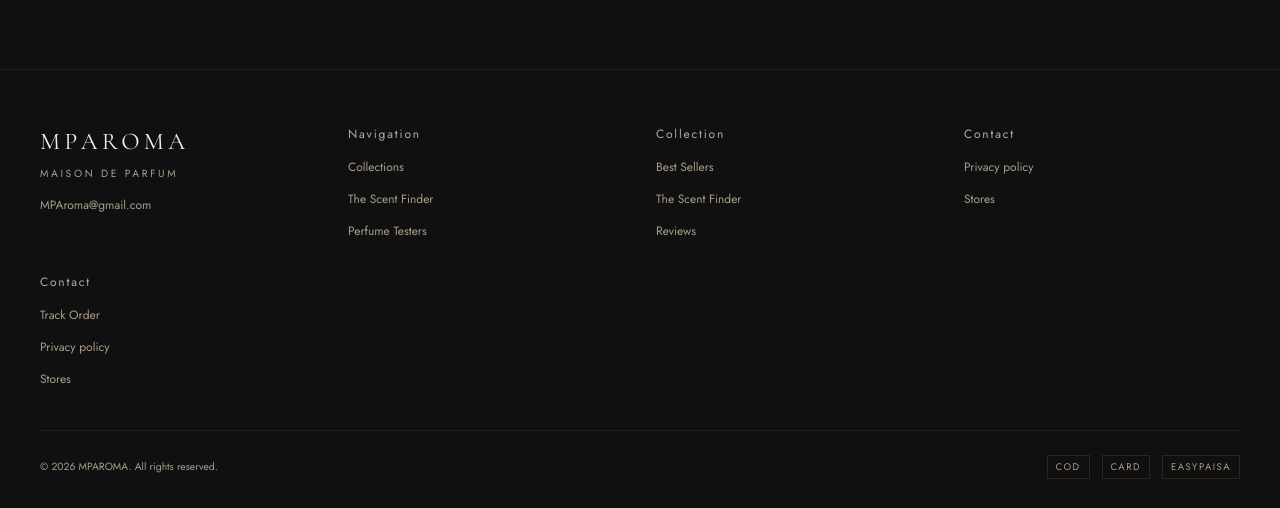
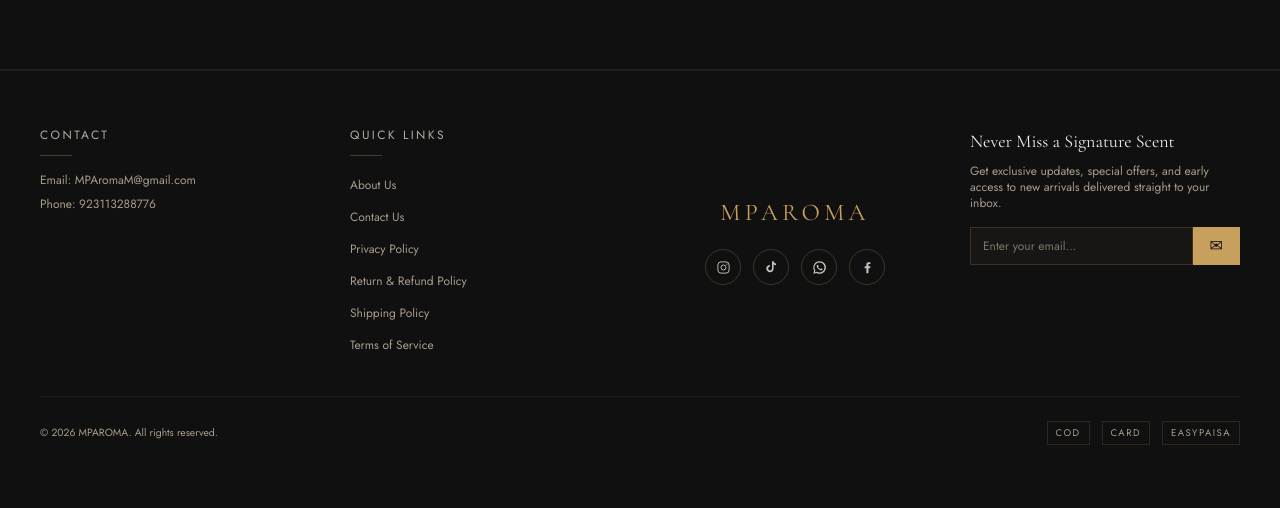
Before and after one commit to Waqar-Ahmed-online/MP-AROMA, a Next.js app: page / in a window 1280 px wide. Shown: the part 3897-4405 px from the top of the page. After the commit the page ends 4374 px from the top, so only its background shows below. Built offline with nearby package versions, Linux system fonts and the light colour scheme; no server answers; the database is empty.

Commit message:
updated fotter

```diff
--- a/app/api/newsletter/route.ts
+++ b/app/api/newsletter/route.ts
@@ -1,6 +1,6 @@
 import { NextResponse } from "next/server";
 import { getDb } from "@/lib/mongodb";
-
+import { sendNewsletterAdminEmail } from "@/lib/mail";
 export async function POST(req: Request) {
   const { email } = await req.json();
 
@@ -17,6 +17,9 @@
         { $setOnInsert: { email, subscribedAt: new Date() } },
         { upsert: true }
       );
+      sendNewsletterAdminEmail(email).catch((e) =>
+  console.error("Newsletter admin email failed:", e)
+);
     return NextResponse.json({ ok: true });
   } catch (err) {
     console.error("Newsletter signup failed:", err);
--- a/app/layout.tsx
+++ b/app/layout.tsx
@@ -22,6 +22,20 @@
   title: "MPAROMA | Maison De Parfum",
   description:
     "A signature written in scent — discover MPAROMA's luxury fragrance collection, crafted for every moment.",
+  metadataBase: new URL("https://mp-aroma.vercel.app"),
+  openGraph: {
+    title: "MPAROMA | Maison De Parfum",
+    description:
+      "A signature written in scent — discover MPAROMA's luxury fragrance collection, crafted for every moment.",
+    images: [
+      {
+        url: "/images/og-image.jpg",
+        width: 1200,
+        height: 630,
+        alt: "MPAROMA",
+      },
+    ],
+  },
 };
 
 export default function RootLayout({
--- a/components/Footer.tsx
+++ b/components/Footer.tsx
@@ -1,63 +1,43 @@
 import Link from "next/link";
-
-const columns = [
-  {
-    title: "Navigation",
-    links: [
-      { label: "Collections", href: "/collection" },
-      { label: "The Scent Finder", href: "/scent-finder" },
-     { label: "Perfume Testers", href: "/perfume-testers" },
-    ],
-  },
-  {
-    title: "Collection",
-    links: [
-      { label: "Best Sellers", href: "/best-sellers" },
-      { label: "The Scent Finder", href: "/scent-finder" },
-      { label: "Reviews", href: "/reviews" },
-    ],
-  },
-  {
-    title: "Contact",
-    links: [
-      { label: "Privacy policy", href: "/privacy" },
-      { label: "Stores", href: "/stores" },
-    ],
-  },
-  {
-  title: "Contact",
-  links: [
-    { label: "Track Order", href: "/track-order" }, // <-- yeh line add karni hai
-    { label: "Privacy policy", href: "/privacy" },
-    { label: "Stores", href: "/stores" },
-  ],
-},
+import { INSTAGRAM_URL, TIKTOK_URL, FACEBOOK_URL, CONTACT_EMAIL, CONTACT_PHONE } from "@/lib/socials";
+import { WHATSAPP_NUMBER } from "@/lib/whatsapp";
+import { FooterNewsletter } from "@/components/FooterNewsletter";
+const quickLinks = [
+  { label: "About Us", href: "/about" },
+  { label: "Contact Us", href: "/contact" },
+  { label: "Privacy Policy", href: "/privacy" },
+  { label: "Return & Refund Policy", href: "/return-refund" },
+  { label: "Shipping Policy", href: "/shipping" },
+  { label: "Terms of Service", href: "/terms" },
 ];
 
 export default function Footer() {
   return (
-    <footer className="bg-ink pb-8 pt-14">
+    <footer className="border-t border-gold/10 bg-ink pb-8 pt-14">
       <div className="mx-auto max-w-content px-5 md:px-10">
-        <div className="grid grid-cols-2 gap-8 sm:grid-cols-4">
-          <div className="col-span-2 sm:col-span-1">
-            <span className="font-display text-2xl tracking-[0.18em] text-parchment">
-              MPAROMA
-            </span>
-            <p className="mt-2 text-[0.65rem] tracking-[0.25em] text-smoke">
-              MAISON DE PARFUM
+        <div className="grid grid-cols-2 gap-10 lg:grid-cols-4">
+          {/* CONTACT */}
+          <div>
+            <h3 className="text-xs tracking-[0.2em] text-parchment/70">
+              CONTACT
+            </h3>
+            <div className="mt-3 h-px w-8 bg-gold/30" />
+            <p className="mt-4 text-xs text-smoke">
+              Email: {CONTACT_EMAIL}
             </p>
-            <p className="mt-4 text-xs text-smoke">
-              MPAroma@gmail.com
+            <p className="mt-2 text-xs text-smoke">
+              Phone: {CONTACT_PHONE}
             </p>
           </div>
 
-          {columns.map((col) => (
-            <div key={col.title}>
-              <h3 className="text-xs tracking-[0.15em] text-parchment/70">
-                {col.title}
+          {/* QUICK LINKS */}
+          <div>
+            <h3 className="text-xs tracking-[0.2em] text-parchment/70">
+              QUICK LINKS
             </h3>
-              <ul className="mt-3 flex flex-col gap-2">
-                {col.links.map((link) => (
+            <div className="mt-3 h-px w-8 bg-gold/30" />
+            <ul className="mt-4 flex flex-col gap-2">
+              {quickLinks.map((link) => (
                 <li key={link.href}>
                   <Link
                     href={link.href}
@@ -69,7 +49,32 @@
               ))}
             </ul>
           </div>
-          ))}
+
+          {/* LOGO + SOCIAL ICONS */}
+          <div className="col-span-2 flex flex-col items-center justify-center lg:col-span-1">
+            <span className="font-display text-2xl tracking-[0.18em] text-gold">
+              MPAROMA
+            </span>
+            <div className="mt-5 flex gap-3">
+              <SocialIcon  href={INSTAGRAM_URL} label="Instagram">
+                <InstagramIcon />
+              </SocialIcon>
+              <SocialIcon href={TIKTOK_URL} label="TikTok">
+                <TikTokIcon />
+              </SocialIcon>
+              <SocialIcon href={`https://wa.me/${WHATSAPP_NUMBER}`} label="WhatsApp">
+                <WhatsAppIcon />
+              </SocialIcon>
+              <SocialIcon href={FACEBOOK_URL} label="Facebook">
+                <FacebookIcon />
+              </SocialIcon>
+            </div>
+          </div>
+
+          {/* NEWSLETTER */}
+          <div className="col-span-2 lg:col-span-1">
+            <FooterNewsletter />
+          </div>
         </div>
 
         <div className="mt-10 flex flex-col items-center justify-between gap-4 border-t border-gold/10 pt-6 sm:flex-row">
@@ -86,3 +91,59 @@
     </footer>
   );
 }
+
+function SocialIcon({
+  href,
+  label,
+  children,
+}: {
+  href: string;
+  label: string;
+  children: React.ReactNode;
+}) {
+  return (
+
+    <a  href={href}
+      target="_blank"
+      rel="noopener noreferrer"
+      aria-label={label}
+      className="flex h-9 w-9 items-center justify-center rounded-full border border-gold/25 text-parchment/80 transition-colors hover:border-gold hover:text-gold"
+    >
+      {children}
+    </a>
+  );
+}
+
+function InstagramIcon() {
+  return (
+    <svg width="15" height="15" viewBox="0 0 24 24" fill="none" stroke="currentColor" strokeWidth="1.5">
+      <rect x="3" y="3" width="18" height="18" rx="5" />
+      <circle cx="12" cy="12" r="4" />
+      <circle cx="17.5" cy="6.5" r="1" fill="currentColor" stroke="none" />
+    </svg>
+  );
+}
+
+function TikTokIcon() {
+  return (
+    <svg width="14" height="14" viewBox="0 0 24 24" fill="currentColor">
+      <path d="M16.5 2c.3 2.1 1.7 3.6 4 3.8v3.1c-1.4.1-2.7-.3-4-1.1v6.8c0 3.5-2.8 6.4-6.3 6.4S3.9 17.9 3.9 14.6c0-3.4 2.6-6.1 6-6.4v3.2c-1.6.2-2.8 1.5-2.8 3.2 0 1.8 1.5 3.2 3.3 3.2s3.3-1.4 3.3-3.2V2h2.8Z" />
+    </svg>
+  );
+}
+
+function WhatsAppIcon() {
+  return (
+    <svg width="15" height="15" viewBox="0 0 24 24" fill="currentColor">
+      <path d="M12 2a10 10 0 0 0-8.6 15L2 22l5.2-1.4A10 10 0 1 0 12 2Zm0 18a8 8 0 0 1-4.1-1.1l-.3-.2-3 .8.8-2.9-.2-.3A8 8 0 1 1 12 20Zm4.4-5.9c-.2-.1-1.4-.7-1.6-.8-.2-.1-.4-.1-.5.1-.2.2-.6.8-.7.9-.1.2-.3.2-.5.1-.2-.1-1-.4-1.9-1.2-.7-.6-1.2-1.4-1.3-1.6-.1-.2 0-.4.1-.5l.4-.4c.1-.1.2-.2.2-.4s0-.3 0-.4c0-.1-.5-1.3-.7-1.7-.2-.5-.4-.4-.5-.4h-.5c-.2 0-.4.1-.6.3-.2.2-.8.8-.8 1.9s.8 2.2.9 2.4c.1.2 1.6 2.5 4 3.5.6.2 1 .4 1.3.5.6.2 1 .1 1.4-.1.4-.2 1.4-.6 1.6-1.1.2-.5.2-.9.1-1Z" />
+    </svg>
+  );
+}
+
+function FacebookIcon() {
+  return (
+    <svg width="15" height="15" viewBox="0 0 24 24" fill="currentColor">
+      <path d="M13.5 21v-8h2.7l.4-3.1h-3.1V8c0-.9.2-1.5 1.6-1.5h1.6V3.7C15.9 3.6 15 3.5 13.9 3.5c-2.2 0-3.7 1.3-3.7 3.8v2.6H7.5V13H10.2v8h3.3Z" />
+    </svg>
+  );
+}
--- /dev/null
+++ b/components/FooterNewsletter.tsx
@@ -0,0 +1,61 @@
+"use client";
+
+import { useState } from "react";
+
+export function FooterNewsletter() {
+  const [email, setEmail] = useState("");
+  const [status, setStatus] = useState<"idle" | "loading" | "done" | "error">("idle");
+
+  async function handleSubmit(e: React.FormEvent) {
+    e.preventDefault();
+    if (!email) return;
+    setStatus("loading");
+    try {
+      const res = await fetch("/api/newsletter", {
+        method: "POST",
+        headers: { "Content-Type": "application/json" },
+        body: JSON.stringify({ email }),
+      });
+      setStatus(res.ok ? "done" : "error");
+      if (res.ok) setEmail("");
+    } catch {
+      setStatus("error");
+    }
+  }
+
+  return (
+    <div>
+      <h3 className="font-display text-lg text-parchment">
+        Never Miss a Signature Scent
+      </h3>
+      <p className="mt-2 text-xs text-smoke">
+        Get exclusive updates, special offers, and early access to new
+        arrivals delivered straight to your inbox.
+      </p>
+      <form onSubmit={handleSubmit} className="mt-4 flex">
+        <input
+          type="email"
+          required
+          placeholder="Enter your email..."
+          value={email}
+          onChange={(e) => setEmail(e.target.value)}
+          className="flex-1 border border-gold/20 bg-ink-soft px-3 py-2.5 text-xs text-parchment placeholder:text-smoke/70 focus:border-gold focus:outline-none"
+        />
+        <button
+          type="submit"
+          disabled={status === "loading"}
+          aria-label="Subscribe"
+          className="flex items-center justify-center border border-gold bg-gold px-4 text-ink transition-colors hover:bg-transparent hover:text-gold disabled:opacity-60"
+        >
+          ✉
+        </button>
+      </form>
+      {status === "done" && (
+        <p className="mt-2 text-[0.65rem] text-gold">You&apos;re on the list.</p>
+      )}
+      {status === "error" && (
+        <p className="mt-2 text-[0.65rem] text-smoke">Something went wrong.</p>
+      )}
+    </div>
+  );
+}
--- a/lib/mail.ts
+++ b/lib/mail.ts
@@ -201,3 +201,17 @@
     html: buildCustomerHtml(order),
   });
 }
+export async function sendNewsletterAdminEmail(subscriberEmail: string) {
+  const adminEmail = process.env.ADMIN_EMAIL;
+  if (!adminEmail) return; // silently skip agar set nahi hai
+
+  const from = process.env.MAIL_FROM || process.env.SMTP_USER;
+  const t = getTransporter();
+
+  await t.sendMail({
+    from,
+    to: adminEmail,
+    subject: "New Newsletter Subscriber — MPAROMA",
+    html: `<p>New email subscribed to the newsletter: <strong>${subscriberEmail}</strong></p>`,
+  });
+}
--- /dev/null
+++ b/lib/socials.ts
@@ -0,0 +1,7 @@
+// 👇 Apni asli IDs/links yahan daal do
+export const INSTAGRAM_URL = "https://www.instagram.com/MPAroma1/";
+export const TIKTOK_URL = "https://www.tiktok.com/@mparoma1";
+export const FACEBOOK_URL = "https://www.facebook.com/MPAroma1/";
+
+export const CONTACT_EMAIL = "MPAromaM@gmail.com";
+export const CONTACT_PHONE = "923113288776";
--- a/lib/whatsapp.ts
+++ b/lib/whatsapp.ts
@@ -1,6 +1,6 @@
 // ⚠️ Apna asli WhatsApp business number yahan daalein
 // Format: countrycode + number, bina "+" bina space (e.g. Pakistan: "923001234567")
-export const WHATSAPP_NUMBER = "923462087394";
+export const WHATSAPP_NUMBER = "923113288776";
 
 export function buildWhatsAppLink(message: string) {
   const encoded = encodeURIComponent(message);
```
Also changed, not shown: public/images/og-image.jpg (added). Lines whose indentation alone changed are shown as unchanged.
